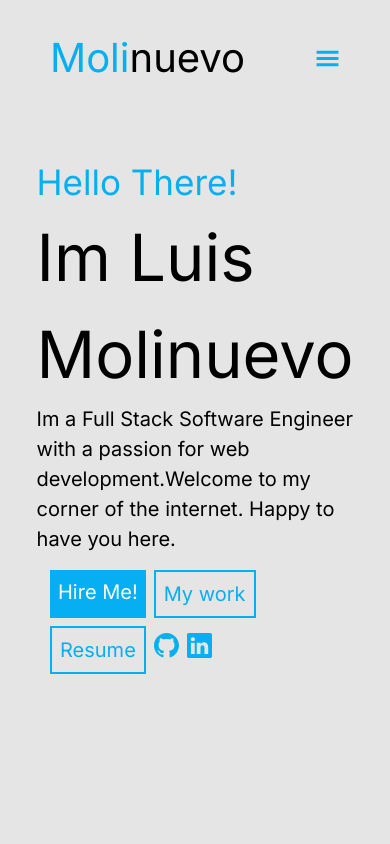
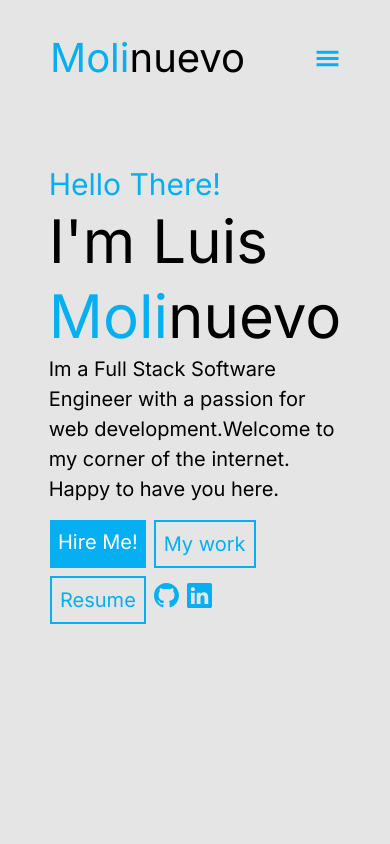
Before and after one commit to luismolinuevo/personal-portfolio, a Next.js app in the folder my-projectnew/: page / in a window 390 px wide. Shown: the top 844 px of the page. Built offline with nearby package versions, Linux system fonts and the light colour scheme.

Commit message:
some styles

```diff
--- a/my-projectnew/app/components/General/ImageCard.jsx
+++ b/my-projectnew/app/components/General/ImageCard.jsx
@@ -30,7 +30,7 @@ const ImageCard = ({ imageUrl, about, id, title, gitHub, liveLink, stack }) => {
               <h1 className="text-white text-[30px] font-bold mb-2">{title}</h1>
               <p className="text-center text-lg pb-4">{about}</p>
               <p className="text-white text-center text-xl pb-4">{stack}</p>
-              <div className="flex gap-2">
+              <div className="flex gap-2 flex-wrap justify-center items-center">
                 {liveLink && (
                   <a
                     href={liveLink}
@@ -53,6 +53,7 @@ const ImageCard = ({ imageUrl, about, id, title, gitHub, liveLink, stack }) => {
                     <BsGithub />
                   </a>
                 )}
+                <Link href={`/project/${id}`} className="bold">More Info</Link>
               </div>
             </div>
           )}
--- a/my-projectnew/app/components/PageSections/Home.jsx
+++ b/my-projectnew/app/components/PageSections/Home.jsx
@@ -14,10 +14,10 @@ export default function Homepage() {
       id="home"
     >
       <div>
-        <main className="w-full flex justify-center pt-[40px] sm:[60px] md:pt-[160px]">
+        <main className="w-full flex justify-center pt-[50px] sm:pt-[60px] md:pt-[160px]">
           <div className="flex flex-col">
             <motion.h1
-              className="text-[35px] text-main"
+              className="text-[30px] sm:text-[35px] text-main m-0 leading-tight"
               animate={{ y: 0 }}
               initial={{ y: -100 }}
               transition={{ duration: 0.7, delay: 0.2 }}
@@ -25,12 +25,12 @@ export default function Homepage() {
               Hello There!
             </motion.h1>
             <motion.h2
-              className="text-[65px]"
+              className="text-[60px] sm:text-[65px]  m-0 leading-tight"
               animate={{ y: 0 }}
               initial={{ y: -100 }}
               transition={{ duration: 0.7, delay: 0.4 }}
             >
-              Im Luis Molinuevo
+              I'm Luis <span className="text-main">Moli</span>nuevo
             </motion.h2>
             {/* <motion.h3
               className="text-[65px]"
--- a/my-projectnew/app/components/PageSections/Projects.jsx
+++ b/my-projectnew/app/components/PageSections/Projects.jsx
@@ -5,7 +5,7 @@ import ImageCard from "../General/ImageCard";
 import projects from "@/app/lib/Projects";
 
 export default function Projects() {
-  const [visibleCount, setVisibleCount] = useState(2);
+  const [visibleCount, setVisibleCount] = useState(3);
 
   const loadMoreProjects = () => {
     setVisibleCount((prevCount) => prevCount + 3);
```
